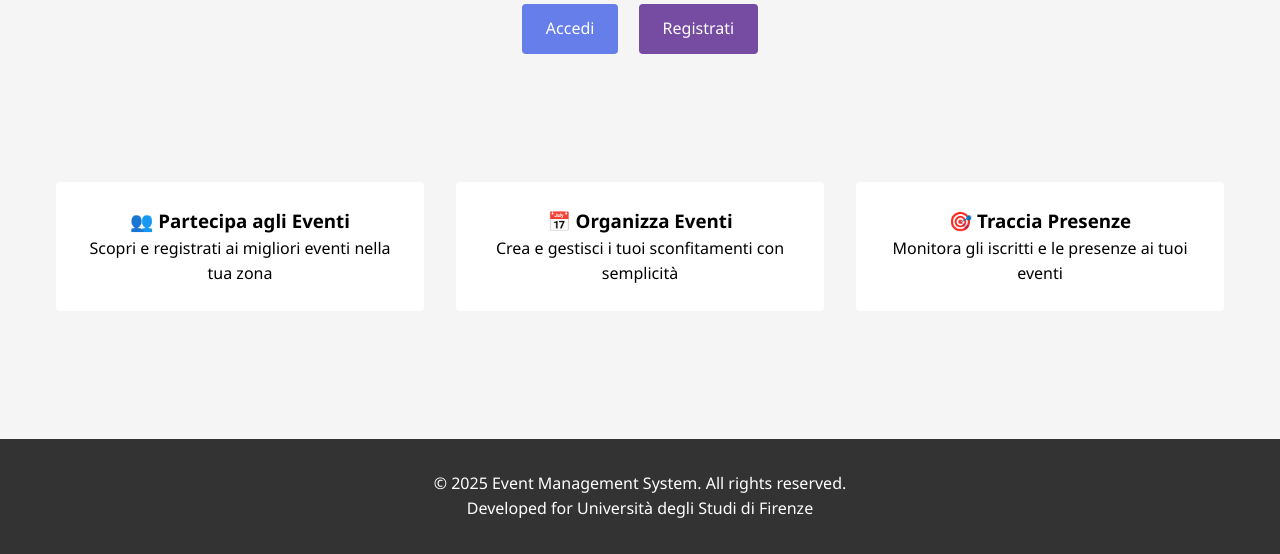
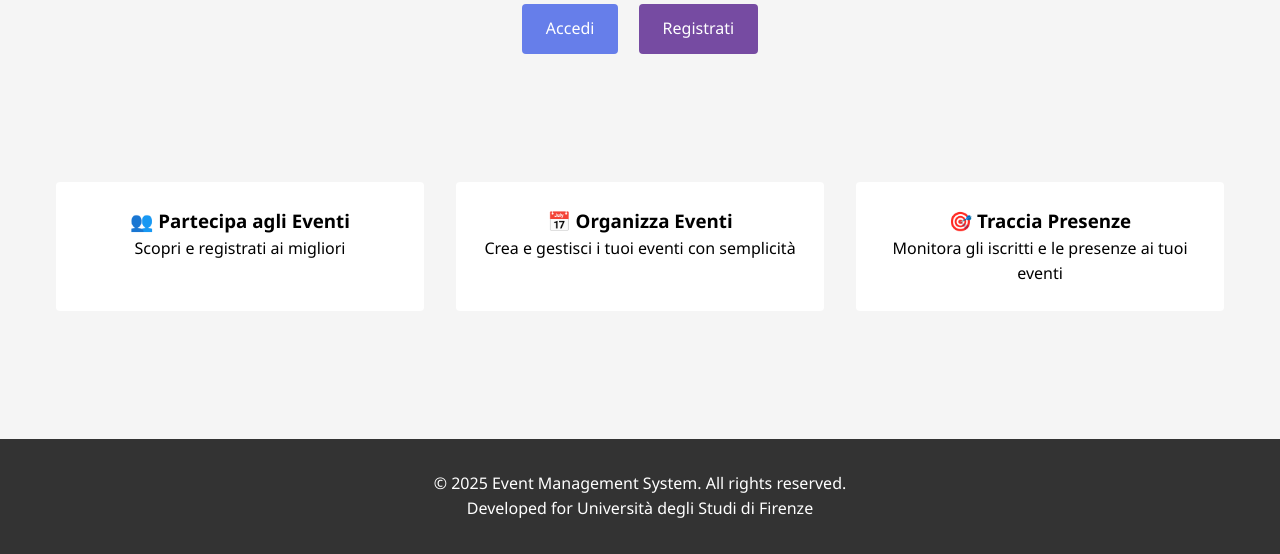
Before and after one commit to RiccardoFagiuoli/EventMenagementSystem, a Django app: page / in a window 1280 px wide. Shown: the part 444-998 px from the top of the page. Run offline with Django 5.2, Linux system fonts and the light colour scheme.

Commit message:
Modifica testi pagnina home.html

```diff
--- a/templates/home.html
+++ b/templates/home.html
@@ -27,11 +27,11 @@
 <div style="display: grid; grid-template-columns: repeat(auto-fit, minmax(250px, 1fr)); gap: 2rem; margin: 3rem 0;">
     <div style="background: white; padding: 1.5rem; border-radius: 4px; text-align: center;">
         <h3>👥 Partecipa agli Eventi</h3>
-        <p>Scopri e registrati ai migliori eventi nella tua zona</p>
+        <p>Scopri e registrati ai migliori</p>
     </div>
     <div style="background: white; padding: 1.5rem; border-radius: 4px; text-align: center;">
         <h3>📅 Organizza Eventi</h3>
-        <p>Crea e gestisci i tuoi sconfitamenti con semplicità</p>
+        <p>Crea e gestisci i tuoi eventi con semplicità</p>
     </div>
     <div style="background: white; padding: 1.5rem; border-radius: 4px; text-align: center;">
         <h3>🎯 Traccia Presenze</h3>
```
